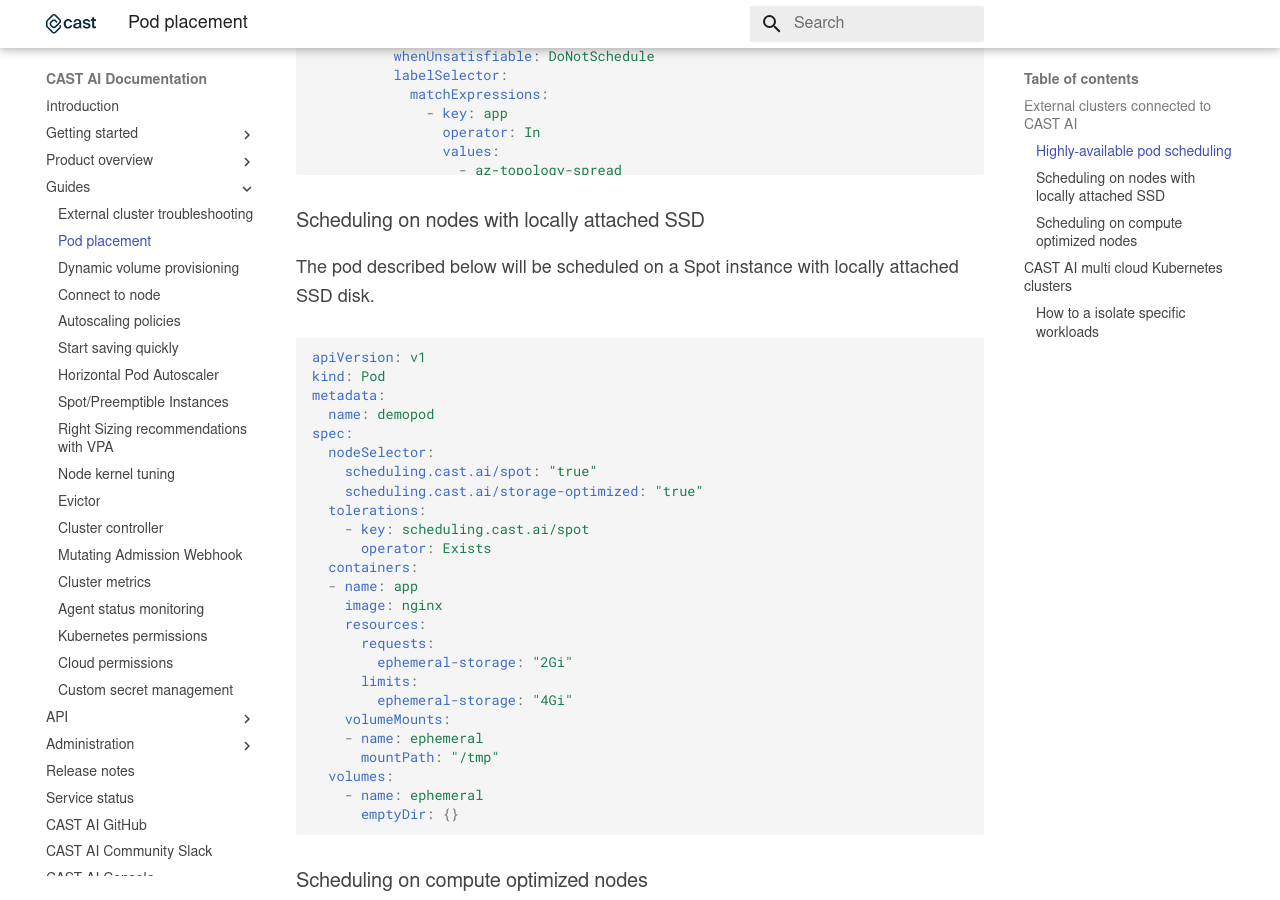
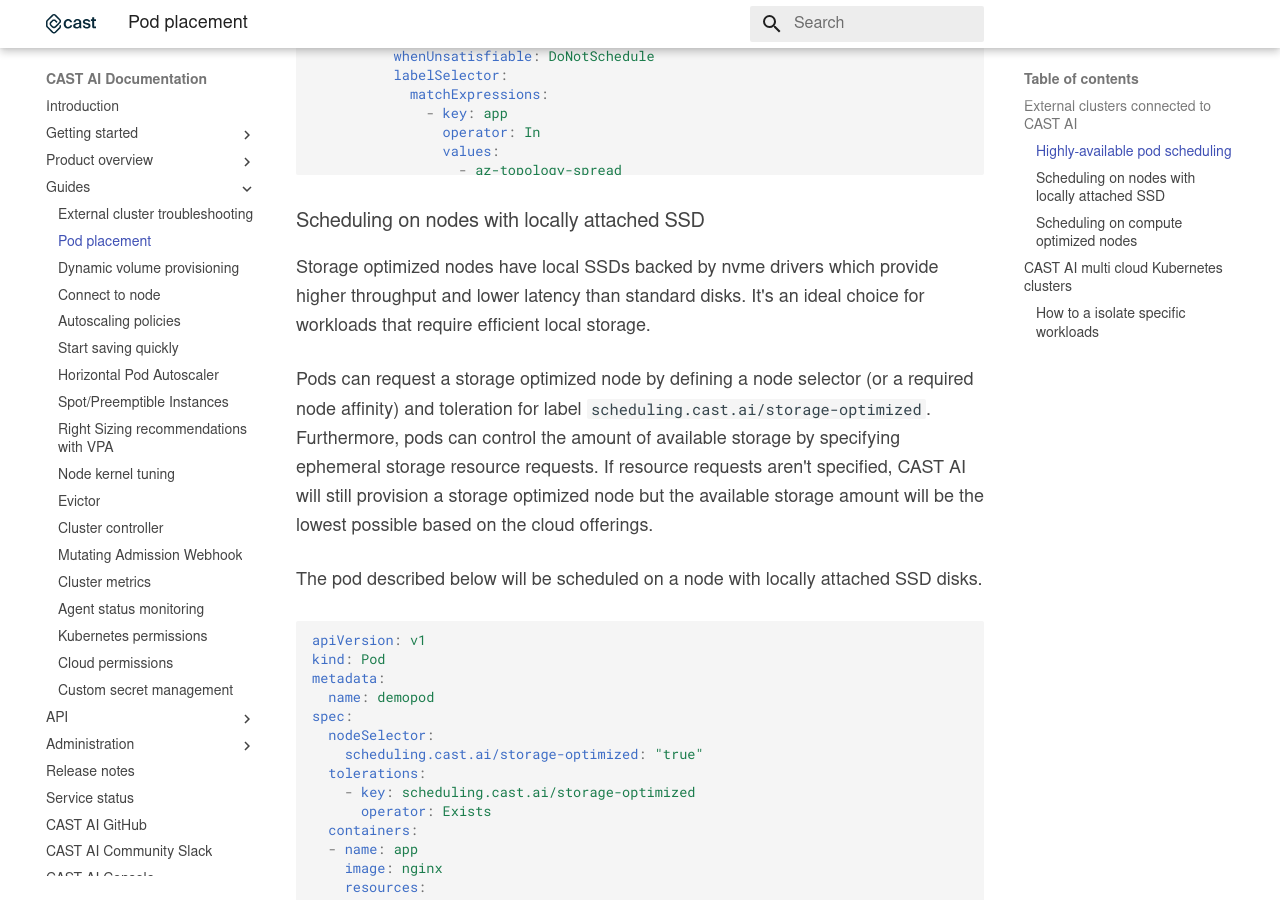
Before and after one commit to castai/docs, an MkDocs documentation site: the page built from docs/guides/pod-placement.md, in a window 1280 px wide and 900 px high, scrolled down 2510 px. Built offline with MkDocs 1.6.1 and Material for MkDocs 9.7.7, drawn with Linux system fonts in a browser that asks for light colours; some web fonts are replaced.

Commit message:
Update storage optimized node pod selection docs

````diff
--- a/docs/guides/pod-placement.md
+++ b/docs/guides/pod-placement.md
@@ -78,7 +78,11 @@
 
 ### Scheduling on nodes with locally attached SSD
 
-The pod described below will be scheduled on a Spot instance with locally attached SSD disk.
+Storage optimized nodes have local SSDs backed by nvme drivers which provide higher throughput and lower latency than standard disks. It's an ideal choice for workloads that require efficient local storage.
+
+Pods can request a storage optimized node by defining a node selector (or a required node affinity) and toleration for label `scheduling.cast.ai/storage-optimized`. Furthermore, pods can control the amount of available storage by specifying ephemeral storage resource requests. If resource requests aren't specified, CAST AI will still provision a storage optimized node but the available storage amount will be the lowest possible based on the cloud offerings.
+
+The pod described below will be scheduled on a node with locally attached SSD disks.
 
 ```yaml
 apiVersion: v1
@@ -87,10 +91,9 @@
   name: demopod
 spec:
   nodeSelector:
-    scheduling.cast.ai/spot: "true"
     scheduling.cast.ai/storage-optimized: "true"
   tolerations:
-    - key: scheduling.cast.ai/spot
+    - key: scheduling.cast.ai/storage-optimized
       operator: Exists
   containers:
   - name: app
@@ -98,8 +101,6 @@
     resources:
       requests:
         ephemeral-storage: "2Gi"
-      limits:
-        ephemeral-storage: "4Gi"
     volumeMounts:
     - name: ephemeral
       mountPath: "/tmp"
````
